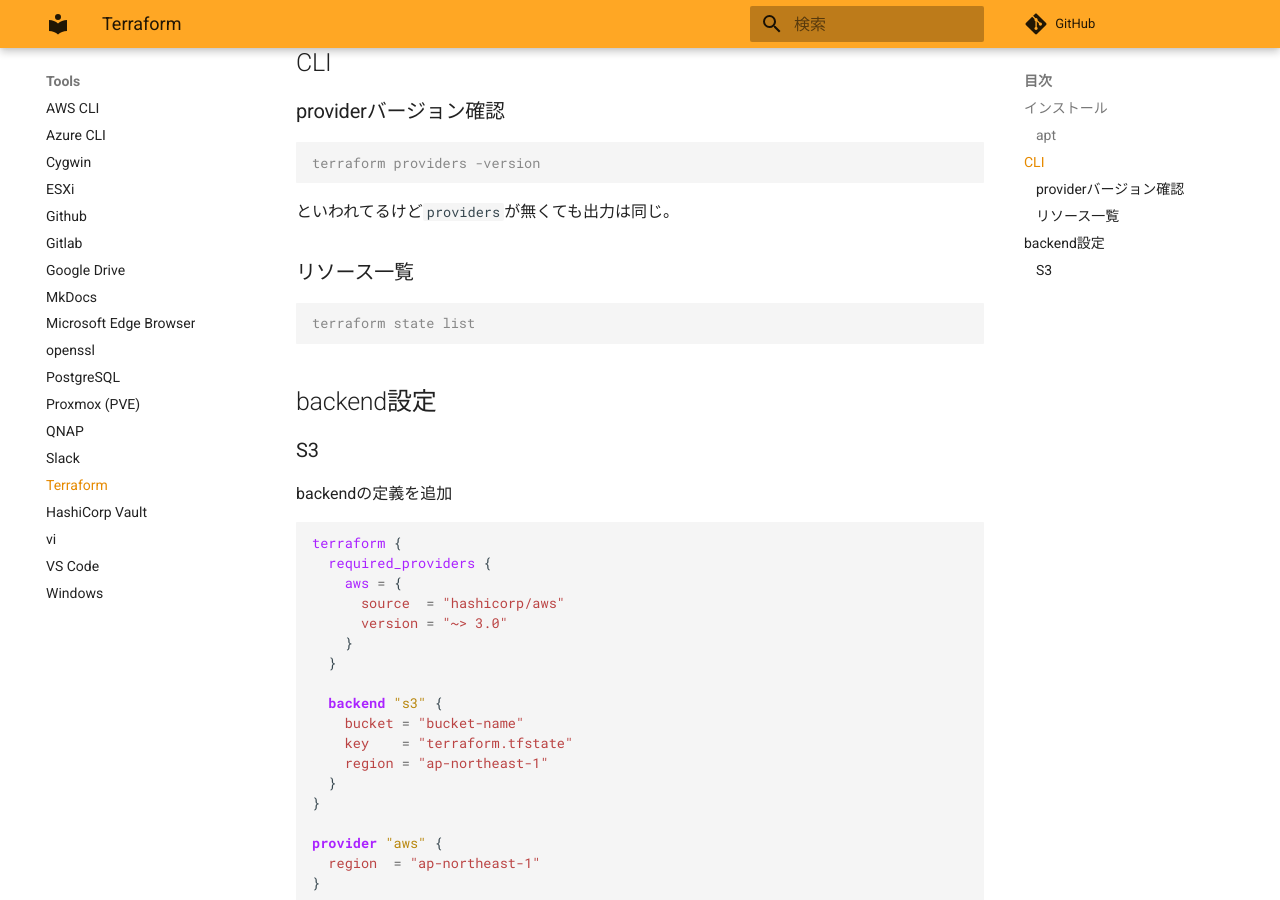
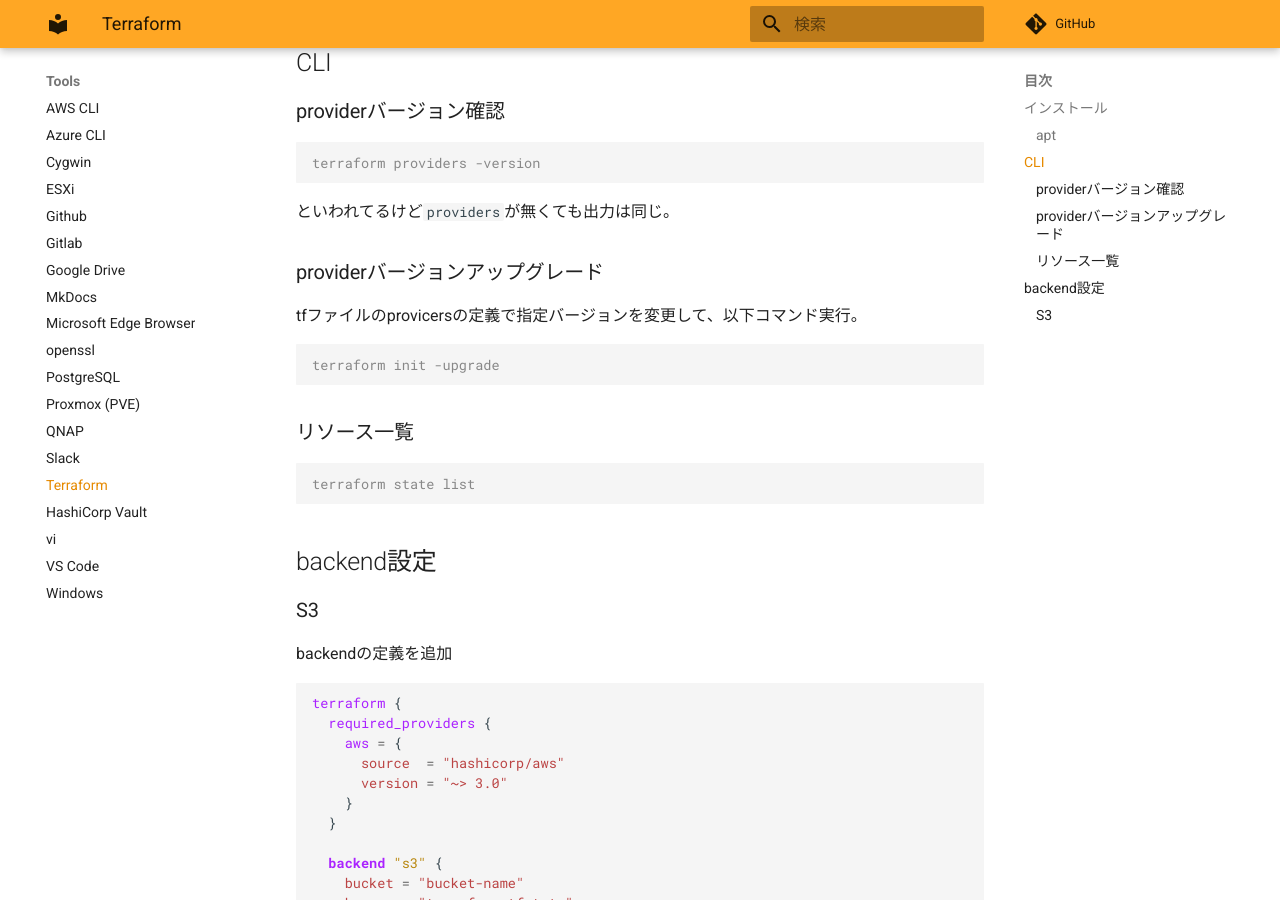
Before and after one commit to zaki-lknr/docs, an MkDocs documentation site: the page built from docs/Tools/terraform.md, in a window 1280 px wide and 900 px high, scrolled down 478 px. Built offline with MkDocs 1.6.1 and Material for MkDocs 9.7.7, drawn with Linux system fonts in a browser that asks for light colours; comment, search, counter and statistics services are not loaded.

Commit message:
add: tools/terraform: providerアップグレード

````diff
--- a/docs/Tools/terraform.md
+++ b/docs/Tools/terraform.md
@@ -22,6 +22,14 @@ terraform providers -version
 ```
 
 といわれてるけど`providers`が無くても出力は同じ。
+
+### providerバージョンアップグレード
+
+tfファイルのprovicersの定義で指定バージョンを変更して、以下コマンド実行。
+
+```console
+terraform init -upgrade
+```
 
 ### リソース一覧
 
````
